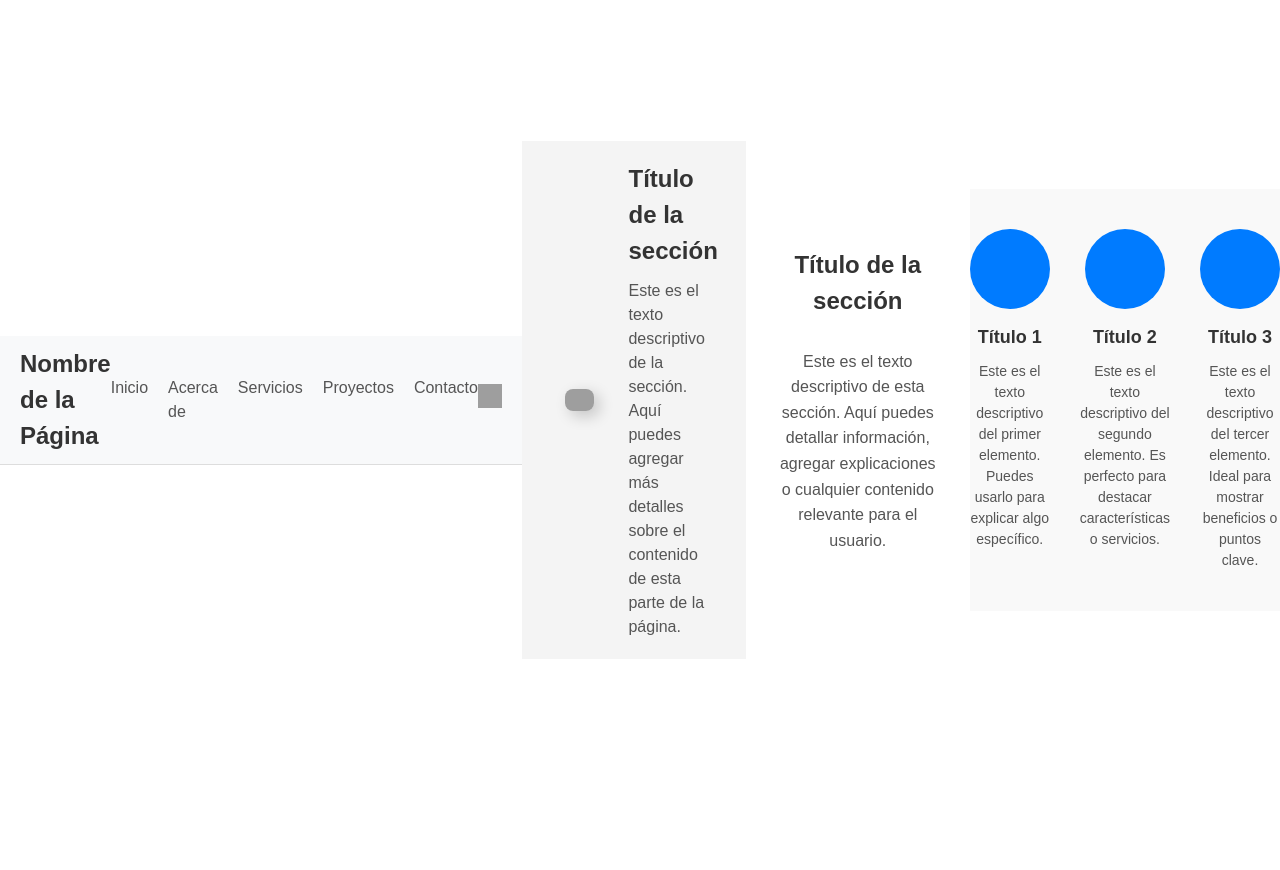
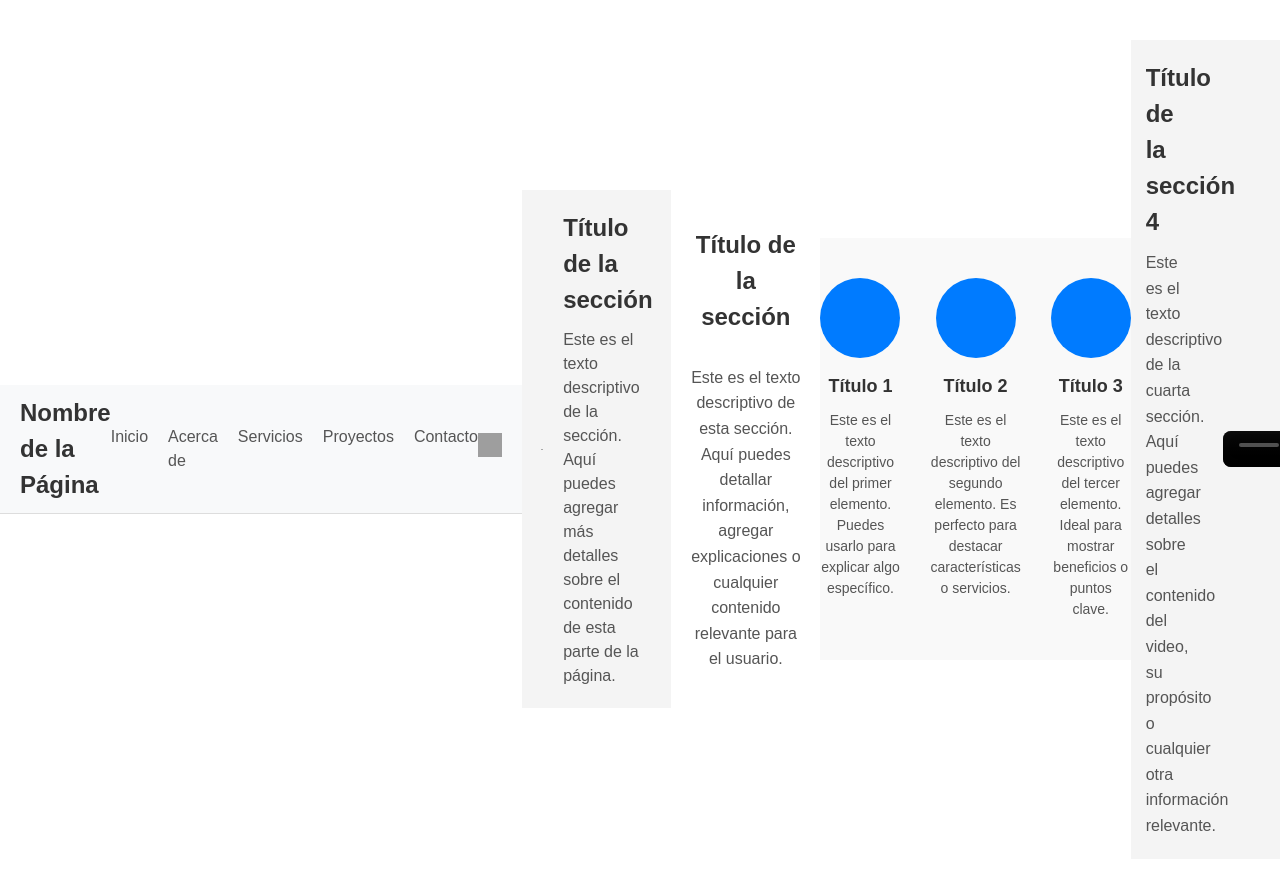
Before and after one commit to Benja4ever/React, a React (Vite) app in the folder mujeresTresC/: page / in a window 1280 px wide. Shown: the top 870 px of the page. Before the commit the page ends 800 px from the top, so only its background shows below. Built offline with nearby package versions, Linux system fonts and the light colour scheme; grey boxes are pictures that could not be loaded.

Commit message:
dos 13-01

```diff
--- a/mujeresTresC/src/App.tsx
+++ b/mujeresTresC/src/App.tsx
@@ -3,6 +3,7 @@ import Menu1 from './componentes/menu1'
 import Section1 from './componentes/section1'
 import Section2 from './componentes/section2'
 import Section3 from './componentes/section3'
+import Section4 from './componentes/section4'
 
 
 import './App.css'
@@ -14,6 +15,8 @@ function App() {
       <Section1></Section1>
       <Section2></Section2>
       <Section3></Section3>
+      <Section4></Section4>
+
     </>
   )
 }
--- a/mujeresTresC/src/componentes/css/nav1.css
+++ b/mujeresTresC/src/componentes/css/nav1.css
@@ -15,6 +15,7 @@
     padding: 10px 20px;
     background-color: #f8f9fa;
     border-bottom: 1px solid #ddd;
+
   }
 
   .navbar-logo h2 {
--- a/mujeresTresC/src/componentes/css/section1.css
+++ b/mujeresTresC/src/componentes/css/section1.css
@@ -12,6 +12,8 @@
     align-items: center;
     background-color: #f4f4f4; /* Fondo claro para distinguir la sección */
     padding: 20px 0;
+    margin-bottom: 40px; /* Espacio abajo */
+   margin-top: 40px;    /* Espacio arriba */
   }
 
   .section1-article {
--- a/mujeresTresC/src/componentes/css/section2.css
+++ b/mujeresTresC/src/componentes/css/section2.css
@@ -16,6 +16,8 @@
     align-items: center;
     background-color: #ffffff; /* Fondo blanco */
     padding: 20px 0;
+    margin-bottom: 40px; /* Espacio abajo */
+    margin-top: 40px;    /* Espacio arriba */
   }
 
   .section2-article {
--- a/mujeresTresC/src/componentes/css/section3.css
+++ b/mujeresTresC/src/componentes/css/section3.css
@@ -12,6 +12,8 @@
     align-items: center;
     background-color: #f9f9f9; /* Fondo claro */
     padding: 40px 0;
+    margin-bottom: 40px; /* Espacio abajo */
+    margin-top: 40px;    /* Espacio arriba */
   }
 
   .section3-article {
--- /dev/null
+++ b/mujeresTresC/src/componentes/css/section4.css
@@ -0,0 +1,66 @@
+/* section4.css */
+
+/* Reseteo general */
+* {
+    margin: 0;
+    padding: 0;
+    box-sizing: border-box;
+  }
+
+  body {
+    font-family: Arial, sans-serif;
+  }
+
+  .section4 {
+    width: 100%;
+    display: flex;
+    justify-content: center;
+    align-items: center;
+    background-color: #f4f4f4;
+    padding: 20px 0;
+    margin-bottom: 40px; /* Espacio abajo */
+    margin-top: 40px;    /* Espacio arriba */
+  }
+
+  .section4-article {
+    width: 75%;
+    display: flex;
+    justify-content: center;
+    align-items: center;
+  }
+
+  .section4-grid {
+    display: grid;
+    grid-template-columns: 40% 60%; /* Dividir en dos columnas (40% izquierda y 60% derecha) */
+    gap: 30px; /* Espaciado entre los dos divs */
+  }
+
+  .section4-text {
+    display: flex;
+    flex-direction: column;
+    justify-content: center;
+  }
+
+  .section4-text h3 {
+    font-size: 24px;
+    color: #333;
+    margin-bottom: 10px;
+  }
+
+  .section4-text p {
+    font-size: 16px;
+    color: #555;
+    line-height: 1.6;
+  }
+
+  .section4-video {
+    display: flex;
+    justify-content: center;
+    align-items: center;
+  }
+
+  .section4-video video {
+    width: 100%;
+    height: auto;
+    border-radius: 8px; /* Esquinas redondeadas, si lo prefieres */
+  }
--- a/mujeresTresC/src/componentes/section1.tsx
+++ b/mujeresTresC/src/componentes/section1.tsx
@@ -11,9 +11,7 @@ const Section1 = () =>{
 
                     <div className="section1-text">
                         <h3>Título de la sección</h3>
-        <p>
-          Este es el texto descriptivo de la sección. Aquí puedes agregar más detalles
-          sobre el contenido de esta parte de la página.
+                        <p>Este es el texto descriptivo de la sección. Aquí puedes agregar más detalles sobre el contenido de esta parte de la página.
                         </p>
                     </div>
                 </div>
--- /dev/null
+++ b/mujeresTresC/src/componentes/section4.tsx
@@ -0,0 +1,26 @@
+import './css/section4.css';
+const Section4 = () =>{
+
+    return(
+        <section className="section4">
+            <article className="section4-article">
+                <div className="section4-grid">
+                    <div className="section4-text">
+                        <h3>Título de la sección 4</h3>
+                        <p>Este es el texto descriptivo de la cuarta sección. Aquí puedes agregar detalles sobre el contenido del video, su propósito o cualquier otra información relevante.
+                        </p>
+                    </div>
+
+                    <div className="section4-video">
+                        <video width="100%" controls>
+                        <source src="ruta-del-video.mp4" type="video/mp4" />
+                        Tu navegador no soporta el elemento de video.
+                        </video>
+                    </div>
+                </div>
+            </article>
+        </section>
+
+    )
+}
+export default Section4;
```
Lines whose indentation alone changed are shown as unchanged.
